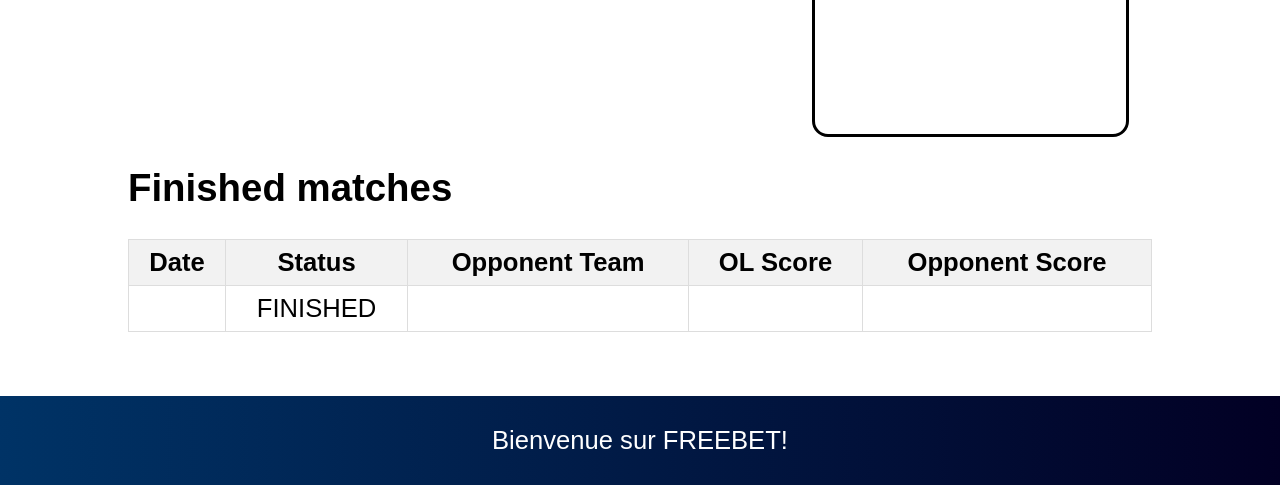
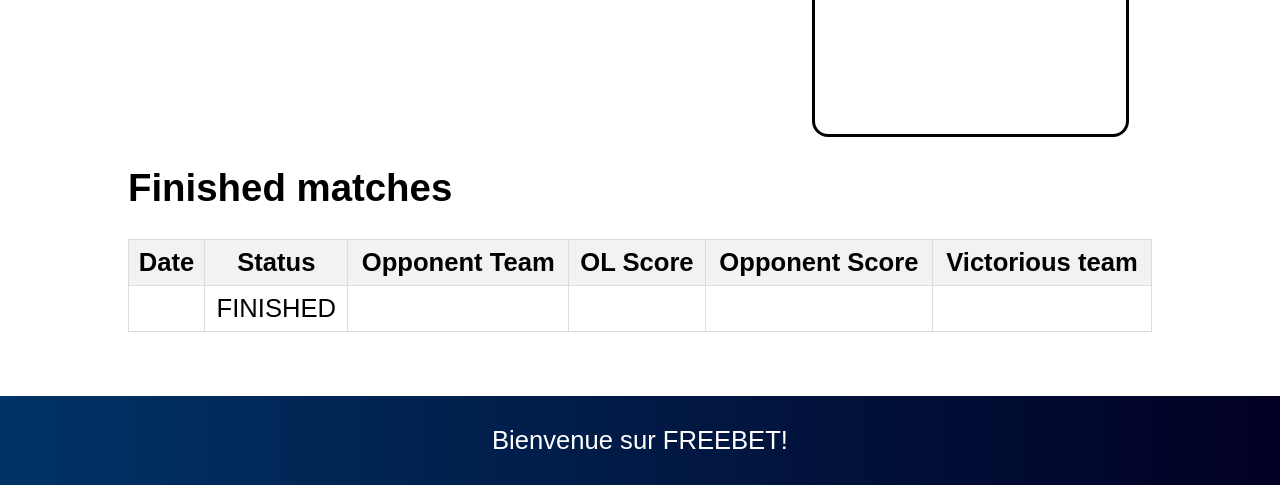
Before and after one commit to ThomasFzr/FreeBet, a PHP site: page /football in a window 1280 px wide. Shown: the part 735-1220 px from the top of the page. Run offline with PHP 8.4, Linux system fonts and the light colour scheme; tables that the repository leaves empty or names only in its code hold one stand-in row (values such as "Sample post").

Commit message:
add victorious team id in bdd

```diff
--- a/src/App/models/Database.php
+++ b/src/App/models/Database.php
@@ -31,7 +31,7 @@ class Database
         $result = $this->conn->query($sql);
         if ($result->rowCount() == 0) {
                 $sql = "CREATE TABLE User (user_id INT NOT NULL PRIMARY KEY AUTO_INCREMENT, name VARCHAR(255), surname VARCHAR(255), mail VARCHAR(255) NOT NULL, pwd VARCHAR(255) NOT NULL, phoneNbr VARCHAR(255), isAdmin BOOL NOT NULL DEFAULT false, coin INT, UNIQUE(mail));
-                        CREATE TABLE IF NOT EXISTS Football_match (match_id INT NOT NULL PRIMARY KEY AUTO_INCREMENT, date VARCHAR(255) NOT NULL, status VARCHAR(50) NOT NULL, opponent_team_id INT NOT NULL, opponent_team_name VARCHAR(255) NOT NULL, OL_score INT, opponent_score INT);
+                        CREATE TABLE IF NOT EXISTS Football_match (match_id INT NOT NULL PRIMARY KEY AUTO_INCREMENT, date VARCHAR(255) NOT NULL, status VARCHAR(50) NOT NULL, opponent_team_id INT NOT NULL, opponent_team_name VARCHAR(255) NOT NULL, OL_score INT, opponent_score INT, victorious_team_id INT);
                         CREATE TABLE IF NOT EXISTS Bet (match_id INT NOT NULL, user_id INT NOT NULL, victorious_team_id INT NOT NULL, coin INT, FOREIGN KEY (match_id) REFERENCES Football_match(match_id), FOREIGN KEY (user_id) REFERENCES User(user_id));
                         ";
             $this->conn->exec($sql);
--- a/src/App/models/FootballData.php
+++ b/src/App/models/FootballData.php
@@ -72,6 +72,12 @@ class FootballData
                 $opponent_score = $homeTeamScore;
             }
 
+            if ($status == 'FINISHED' && (isset($homeTeamScore) || isset($awayTeamScore))) {
+                $victorious_team_id = ($homeTeamScore > $awayTeamScore) ? $homeTeamId : (($homeTeamScore < $awayTeamScore) ? $awayTeamId : 0);
+            } else {
+                $victorious_team_id = null;
+            }
+
             // Check if the record already exists based on the date
             $existingRecordQuery = "SELECT * FROM $tableName WHERE `date` = :utcDate";
             $existingRecordStmt = $this->conn->prepare($existingRecordQuery);
@@ -85,7 +91,8 @@ class FootballData
                                 `opponent_team_id` = :opponent_team_id,
                                 `opponent_team_name` = :opponent_team_name,
                                 `OL_score` = :OL_score,
-                                `opponent_score` = :opponent_score
+                                `opponent_score` = :opponent_score,
+                                `victorious_team_id` = :victorious_team_id
                                 WHERE `date` = :utcDate";
 
                 $updateStmt = $this->conn->prepare($updateQuery);
@@ -93,9 +100,9 @@ class FootballData
             } else {
                 // If record does not exist, insert a new record
                 $updateQuery = "INSERT INTO $tableName
-                                (`date`, `status`, `opponent_team_id`, `opponent_team_name`,`OL_score`, `opponent_score`)
+                                (`date`, `status`, `opponent_team_id`, `opponent_team_name`,`OL_score`, `opponent_score`, `victorious_team_id`)
                                 VALUES
-                                (:utcDate, :status, :opponent_team_id, :opponent_team_name,:OL_score, :opponent_score)";
+                                (:utcDate, :status, :opponent_team_id, :opponent_team_name,:OL_score, :opponent_score, :victorious_team_id)";
 
                 $updateStmt = $this->conn->prepare($updateQuery);
             }
@@ -107,6 +114,7 @@ class FootballData
             $updateStmt->bindParam(':opponent_team_name', $opponent_team_name);
             $updateStmt->bindParam(':OL_score', $OL_score);
             $updateStmt->bindParam(':opponent_score', $opponent_score);
+            $updateStmt->bindParam(':victorious_team_id', $victorious_team_id);
 
             // Execute the update/insert query
             $updateStmt->execute();
--- a/src/App/views/footballView.twig
+++ b/src/App/views/footballView.twig
@@ -56,6 +56,7 @@
 						<th>Opponent Team</th>
 						<th>OL Score</th>
 						<th>Opponent Score</th>
+						<th>Victorious team</th>
 					</tr>
 				</thead>
 				<tbody>
@@ -66,6 +67,17 @@
 							<td>{{footballMatch.opponent_team_name}}</td>
 							<td>{{footballMatch.OL_score}}</td>
 							<td>{{footballMatch.opponent_score}}</td>
+							<td>
+
+								{% if footballMatch.victorious_team_id == 523%}
+									OL
+								{% elseif footballMatch.victorious_team_id == footballMatch.opponent_team_id %}
+									{{footballMatch.opponent_team_name}}
+								{% else %}
+									Draw
+								{% endif %}
+
+							</td>
 						</tr>
 					{% endfor %}
 				</tbody>
```
Also changed, not shown: src/App/views/adminFootballView.twig (+14 -2 lines).
